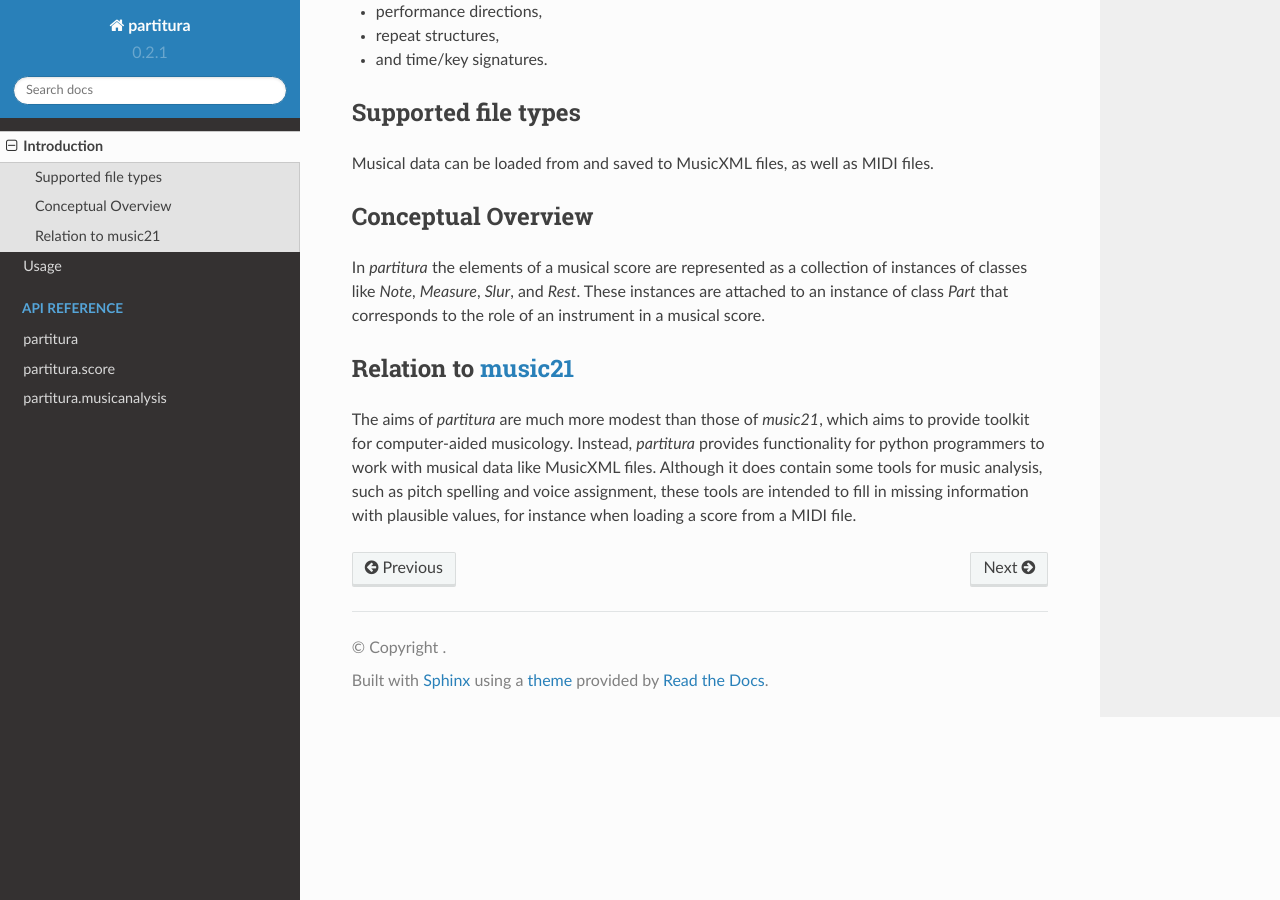
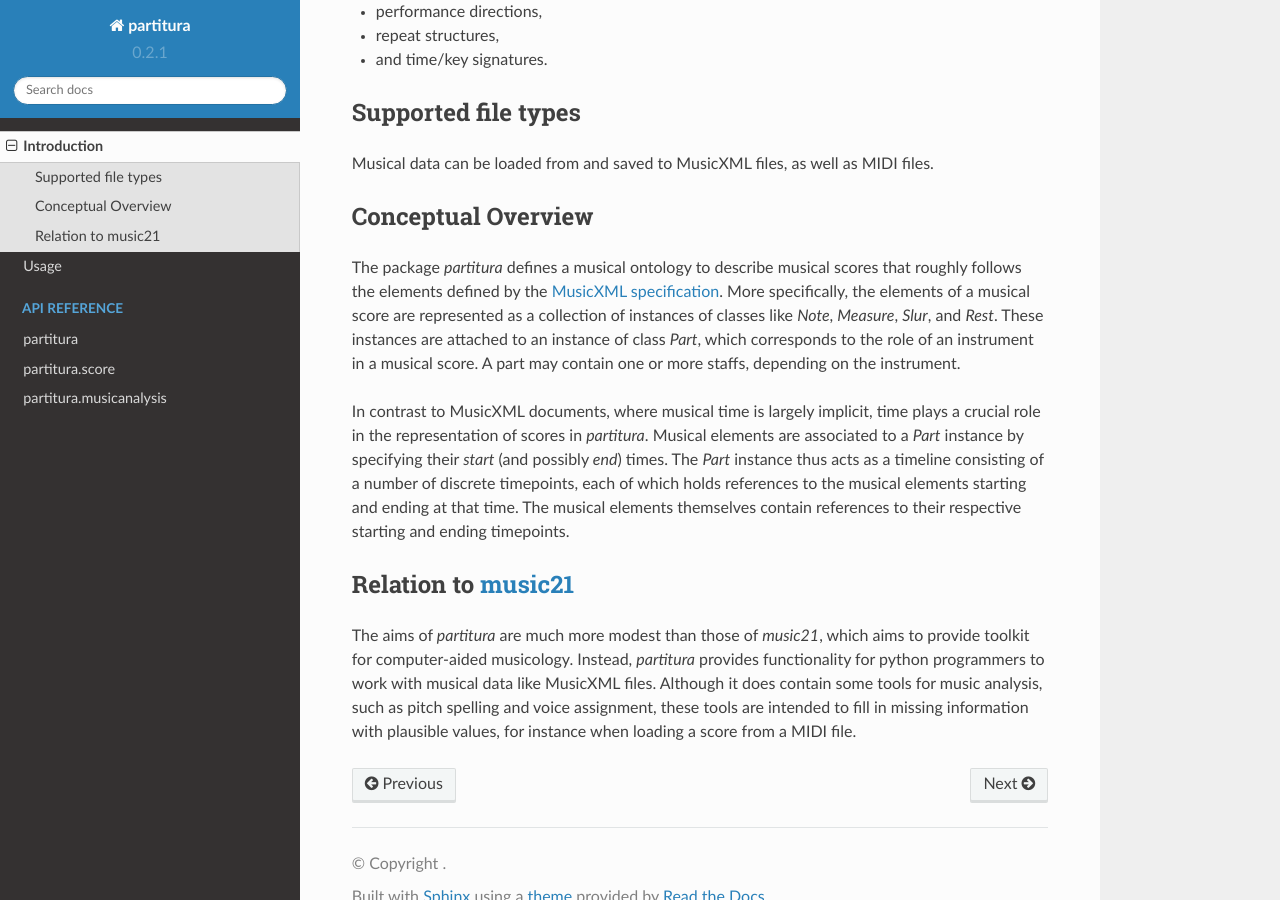
Before and after one commit to CPJKU/partitura, a Sphinx documentation site: the page built from docs/introduction.rst, in a window 1280 px wide and 900 px high, scrolled down 544 px. Built offline with Sphinx 7.4.7 and the Read the Docs theme 2.0.0, drawn with Linux system fonts in a browser that asks for light colours.

Commit message:
conceptual overview (WIP)

```diff
--- a/docs/introduction.rst
+++ b/docs/introduction.rst
@@ -3,13 +3,14 @@ Introduction
 ============
 
 The principal aim of the `partitura` package is to handle richly structured
-musical information as conveyed by modern staff music notation. It provides a
-much wider range of possibilities to deal with music than the more reductive
-(but very common) pianoroll-oriented approach inspired by the MIDI standard.
+musical information as conveyed by modern staff music notation. It provides
+a much wider range of possibilities to deal with music than the more
+reductive (but very common) pianoroll-oriented approach inspired by the
+MIDI standard.
 
-Specifically, the package allows for representing a variety of information in
-musical scores beyond the onset, duration and MIDI pitch numbers of notes, such
-as:
+Specifically, the package allows for representing a variety of information
+in musical scores beyond the onset, duration and MIDI pitch numbers of
+notes, such as:
 
 * pitch spellings,
 * symbolic duration categories,
@@ -26,21 +27,38 @@ Moreover, it supports musical notions that are not note-related, like:
 Supported file types
 ====================
 
-Musical data can be loaded from and saved to MusicXML files, as well as MIDI
-files.
+Musical data can be loaded from and saved to MusicXML files, as well as
+MIDI files.
 
 Conceptual Overview
 ===================
 
-In `partitura` the elements of a musical score are represented as a collection of instances of classes like `Note`, `Measure`, `Slur`, and `Rest`. These instances are attached to an instance of class `Part` that corresponds to the role of an instrument in a musical score.
+The package `partitura` defines a musical ontology to describe musical
+scores that roughly follows the elements defined by the `MusicXML
+specification <http://usermanuals.musicxml.com/MusicXML/MusicXML.htm>`_.
+More specifically, the elements of a musical score are represented as a
+collection of instances of classes like `Note`, `Measure`, `Slur`, and
+`Rest`. These instances are attached to an instance of class `Part`, which
+corresponds to the role of an instrument in a musical score. A part may
+contain one or more staffs, depending on the instrument.
+
+In contrast to MusicXML documents, where musical time is largely implicit,
+time plays a crucial role in the representation of scores in
+`partitura`. Musical elements are associated to a `Part` instance by
+specifying their *start* (and possibly *end*) times. The `Part` instance
+thus acts as a timeline consisting of a number of discrete timepoints, each
+of which holds references to the musical elements starting and ending at
+that time. The musical elements themselves contain references to their
+respective starting and ending timepoints.
+
 
 Relation to `music21 <https://web.mit.edu/music21/>`_
 =====================================================
 
-The aims of `partitura` are much more modest than those of `music21`, which aims
-to provide toolkit for computer-aided musicology. Instead, `partitura` provides
-functionality for python programmers to work with musical data like MusicXML
-files. Although it does contain some tools for music analysis, such as pitch
-spelling and voice assignment, these tools are intended to fill in missing
-information with plausible values, for instance when loading a score from a MIDI
-file.
+The aims of `partitura` are much more modest than those of `music21`, which
+aims to provide toolkit for computer-aided musicology. Instead, `partitura`
+provides functionality for python programmers to work with musical data
+like MusicXML files. Although it does contain some tools for music
+analysis, such as pitch spelling and voice assignment, these tools are
+intended to fill in missing information with plausible values, for instance
+when loading a score from a MIDI file.
```
